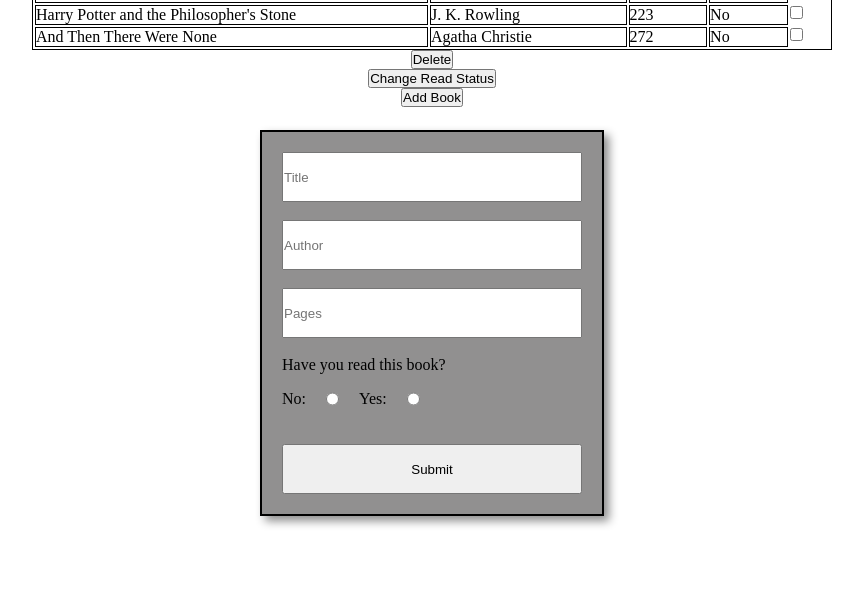
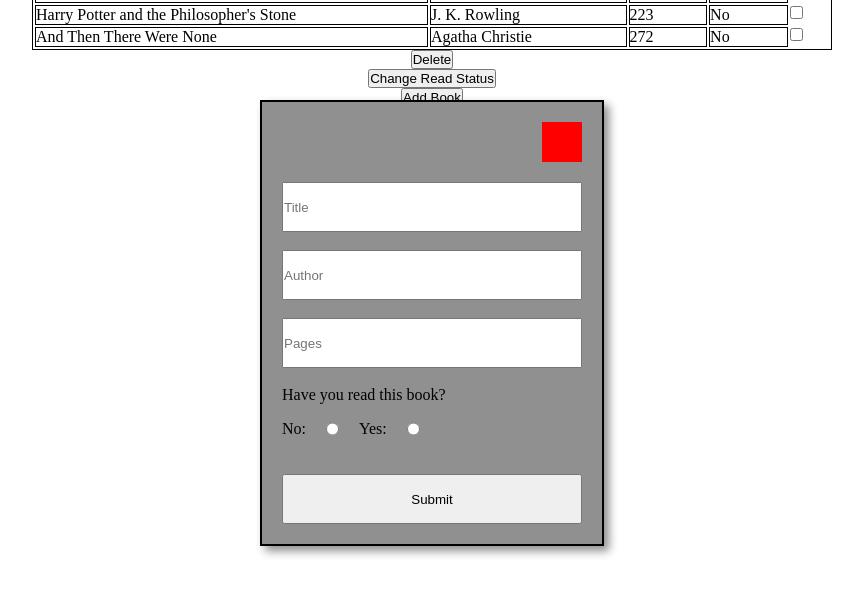
Before and after one commit to RyanNolan1/library, a plain HTML site: page index.html in a window 1280 px wide. Both pictures are taken after a click on the button "Add Book". Shown: the part 77-672 px from the top of the page, without its empty margins (208-1071 px from the left). Drawn offline with Linux system fonts and the light colour scheme.

Commit message:
this will add a button that hides the book form on click

```diff
--- a/index.html
+++ b/index.html
@@ -13,8 +13,9 @@
       <div id="target"></div>
       <button onclick="deleteBook()">Delete</button>
       <button onclick="changeReadStatus()">Change Read Status</button>
-      <button id="add-book-button" onclick="showHideForm()">Add Book</button>
+      <button id="add-book-button" onclick="showForm()">Add Book</button>
       <section id="form-container">
+        <div id="close-form-button" onclick="hideForm()"></div>
         <form id="book-form">
           <!-- <label for="title">Title</label> -->
           <input type="text" id="title" name="title" placeholder="Title" /><br />
--- a/index.js
+++ b/index.js
@@ -1,6 +1,7 @@
 let bookForm = document.getElementById("book-form");
 let bookFormContainer = document.getElementById("form-container");
 let addBookButton = document.getElementById("add-book-button");
+let closeFormButton = document.getElementById("close-form-button")
 let bookTable = document.createElement("table");
 
 function Book(title, author, pages, read, select) {
@@ -108,6 +109,10 @@ function yesOrNo() {
   }
 }
 
-function showHideForm() {
+function showForm() {
     bookFormContainer.style.visibility = "visible";
 }
+
+function hideForm() {
+   bookFormContainer.style.visibility = "hidden";
+}
--- a/styles.css
+++ b/styles.css
@@ -22,7 +22,7 @@ body {
 }
 
 #form-container {
-    position:absolute;
+    position:fixed;
     top: 50%;
     left: 50%;
     transform: translate(-50%, -50%);
@@ -34,7 +34,16 @@ body {
     align-items:center;
     padding:20px;
     filter: drop-shadow(5px 5px 5px rgb(140, 140, 140));
-    visibility: hidden
+    visibility: hidden;
+    gap:20px;
+}
+
+#close-form-button {
+    height:40px;
+    width:40px;
+    margin-left:auto;
+    background-color:red;
+    align-self:right;
 }
 
 #book-form {
@@ -45,7 +54,6 @@ body {
 
 #book-form input{
     height:50px;
-    gap:0px;
 }
 
 #radio-container {
```
